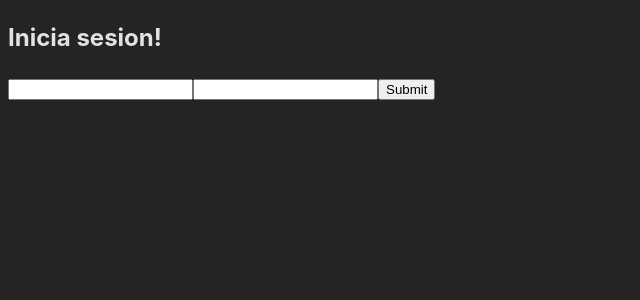
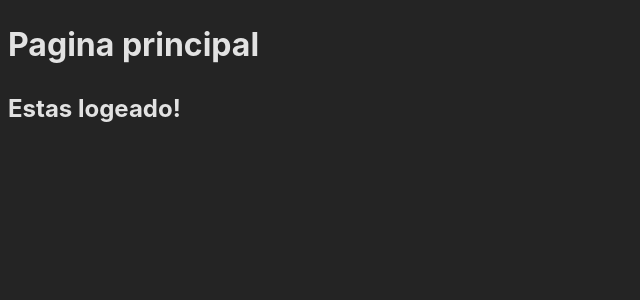
Before and after one commit to fschonffeldt/Proyecto-IS, a React (Vite) app in the folder frontend/: page /postulaciones in a window 1280 px wide. Before the commit this address led to /auth. Shown: the top 300 px of the page, without its empty margins (0-640 px from the left). Built offline with nearby package versions, Linux system fonts and the light colour scheme; no server answers.

Commit message:
Pagina creada sin estar logeado

```diff
--- a/frontend/src/routes/App.jsx
+++ b/frontend/src/routes/App.jsx
@@ -2,6 +2,9 @@ function App() {
   return (
     <>
       <h1>Pagina principal</h1>
+      <div>
+        <h2>Estas logeado!</h2>
+      </div>
     </>
   );
 }
--- /dev/null
+++ b/frontend/src/routes/Postulacion.jsx
@@ -0,0 +1,12 @@
+function postulaciones() {
+    return (
+      <>
+        <h1>Pagina principal</h1>
+        <div>
+          <h2>Estas logeado!</h2>
+        </div>
+      </>
+    );
+  }
+
+  export default postulaciones;
--- a/frontend/src/services/auth.service.js
+++ b/frontend/src/services/auth.service.js
@@ -1,10 +1,10 @@
 import axios from './root.service';
 import cookies from 'js-cookie';
-import jwtDecode from 'jwt-decode';
+import * as jwtDecode from 'jwt-decode';
 
 export const login = async ({ email, password }) => {
   try {
-    const response = await axios.post('auth/login', {
+    const response = await axios.post('/auth/login', {
       email,
       password,
     });
```
Also changed, not shown: frontend/package.json (+6 -1 lines), frontend/src/main.jsx (+5 -4 lines), 1 other file (tests, documents, lock files or other folders).
